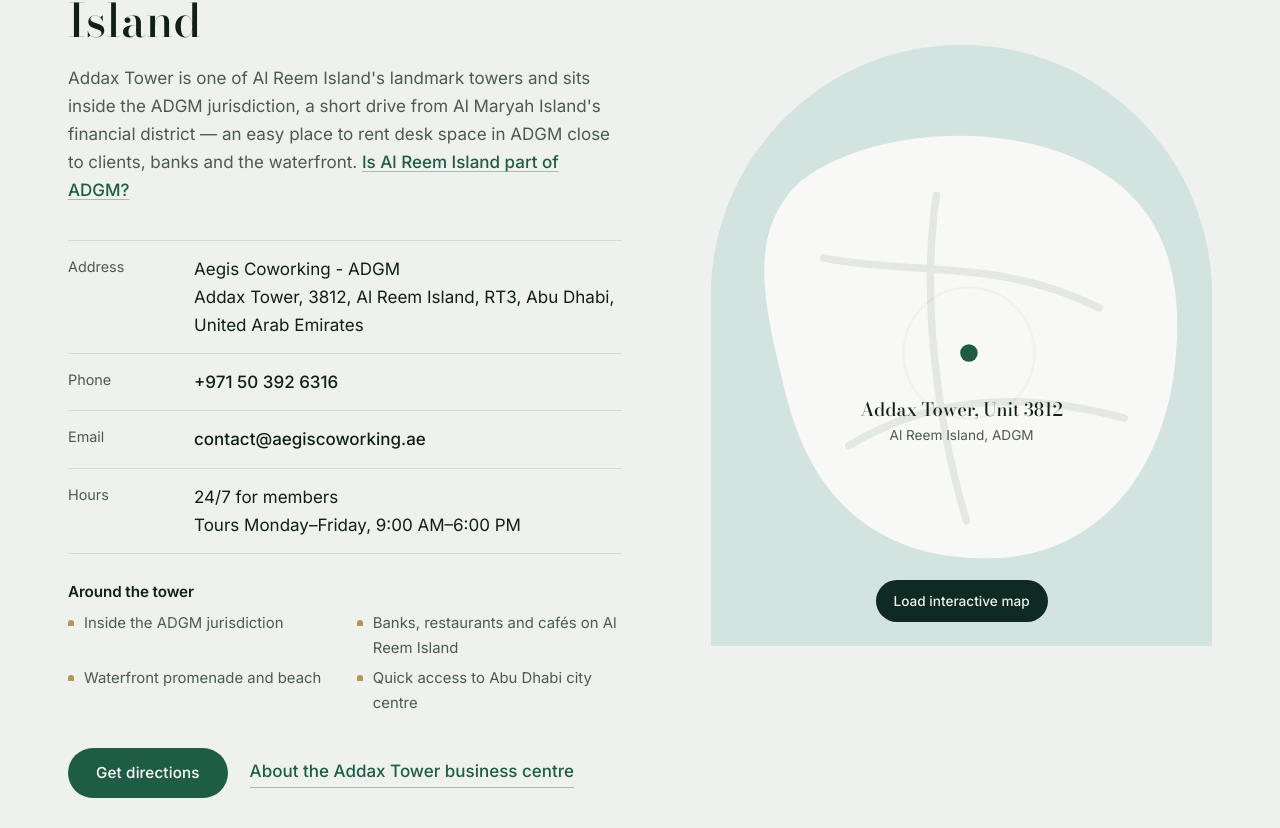
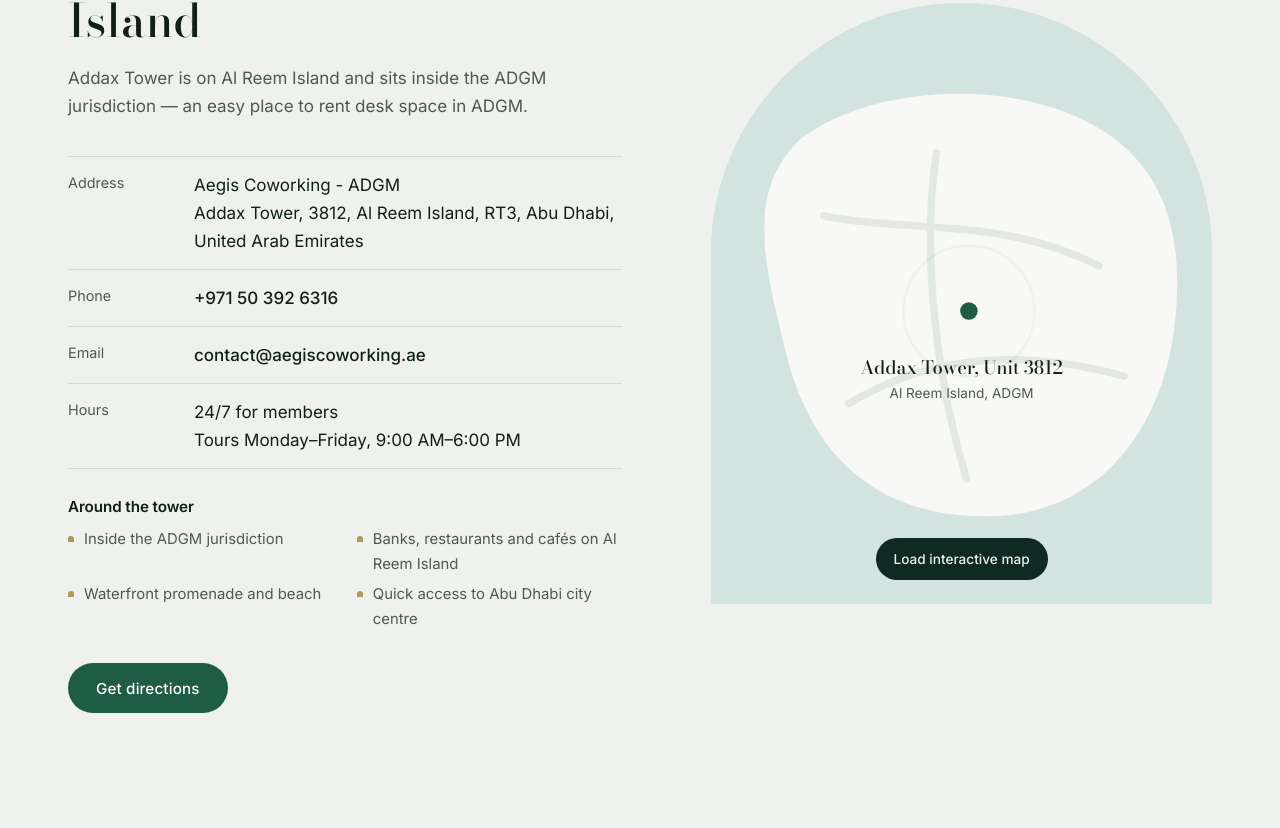
Before and after one commit to coworkingaegis-dev/aegis-coworking-space, a React (Vite) app: page / in a window 1280 px wide. Shown: the part 7452-8280 px from the top of the page. Built offline with nearby package versions, Linux system fonts and the light colour scheme.

Commit message:
Update Location.jsx

```diff
--- a/src/components/Location.jsx
+++ b/src/components/Location.jsx
@@ -13,10 +13,8 @@
         <div className="loc-info">
           <h2 id="loc-title">Coworking space in Addax Tower, Al Reem Island</h2>
           <p className="loc-sub">
-            Addax Tower is one of Al Reem Island's landmark towers and sits inside the ADGM
-            jurisdiction, a short drive from Al Maryah Island's financial district — an easy place to
-            rent desk space in ADGM close to clients, banks and the waterfront.{' '}
-            <a href={`${MAIN_SITE}/blog/is-al-reem-island-part-of-adgm`}>Is Al Reem Island part of ADGM?</a>
+            Addax Tower is on Al Reem Island and sits inside the ADGM jurisdiction — an easy place to
+            rent desk space in ADGM.
           </p>
 
           <dl className="nap">
@@ -33,7 +31,6 @@
 
           <div className="loc-actions">
             <a className="btn btn-green" href={BUSINESS.mapsUrl} target="_blank" rel="noopener noreferrer">Get directions</a>
-            <a className="text-link" href={`${MAIN_SITE}/addax-tower-al-reem-island`}>About the Addax Tower business centre</a>
           </div>
         </div>
 
```
